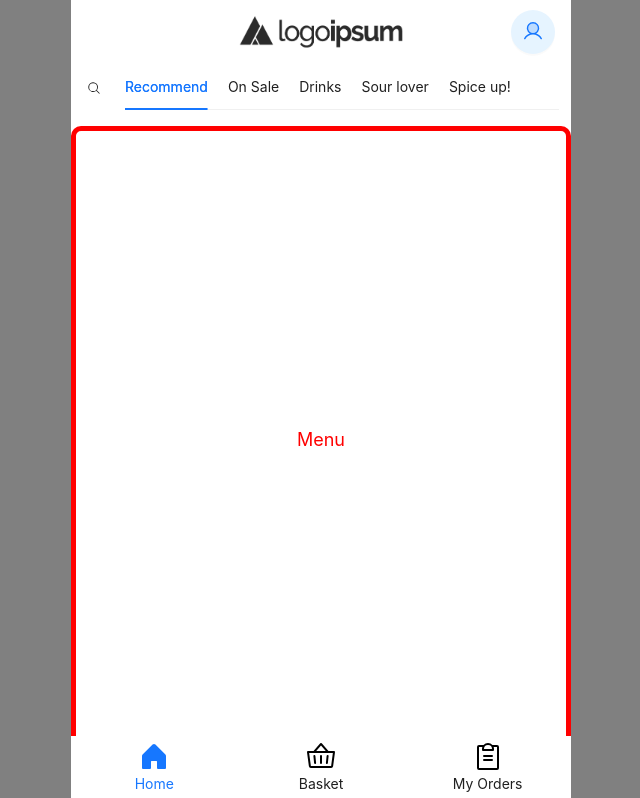
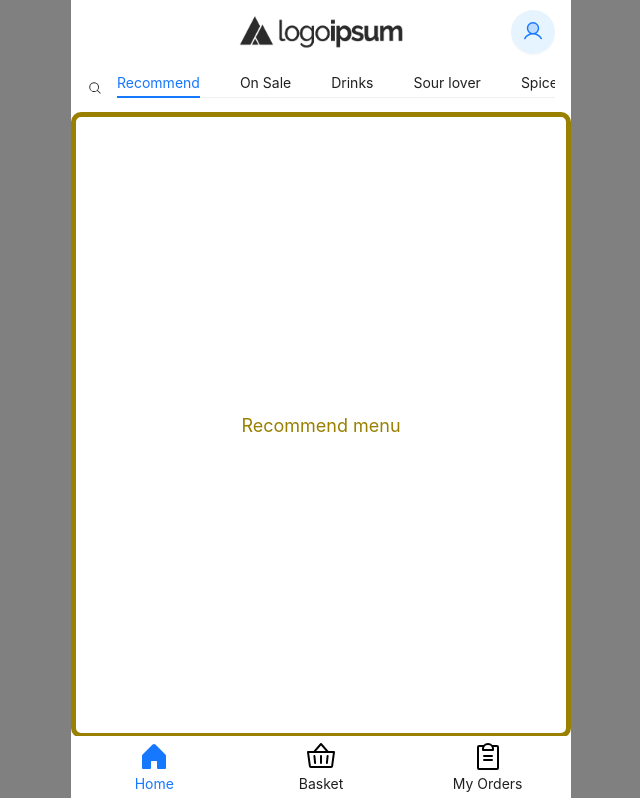
Before and after one commit to meeorder/meeorder-frontend, a Next.js app: page / in a window 1280 px wide. Shown: the top 798 px of the page, without its empty margins (319-959 px from the left). Built offline with nearby package versions, Linux system fonts and the light colour scheme.

Commit message:
Change CategoryNav (Tabs -> Anchor)

```diff
--- a/src/modules/menu/components/CategoryNav.tsx
+++ b/src/modules/menu/components/CategoryNav.tsx
@@ -1,42 +1,45 @@
+import { type Category } from "@/modules/mock/categories";
 import styled from "@emotion/styled";
 import { MagnifyingGlass } from "@phosphor-icons/react";
-import { Button, Tabs } from "antd";
-import { useEffect, useState } from "react";
+import { Anchor, Button, ConfigProvider } from "antd";
 
-const CategoryNav = () => {
-  const [activeTab, setActiveTab] = useState("Recommend");
+type CategoryNavProps = {
+  categories: Category[];
+};
 
-  useEffect(() => {
-    console.log(activeTab);
-  }, [activeTab]);
-
-  const category = [
-    { name: "Recommend" },
-    { name: "On Sale" },
-    { name: "Drinks" },
-    { name: "Sour lover" },
-    { name: "Spice up!" },
-  ];
-
+const CategoryNav: React.FC<CategoryNavProps> = ({ categories }) => {
   return (
     <CategoryNavContainer>
       <StyledButton
         shape="circle"
         icon={<MagnifyingGlass width={14} height={14} />}
       />
-      <TabsContainer>
-        <StyledTabs
-          onTabClick={(key) => setActiveTab(key)}
-          tabBarGutter={20}
-          tabPosition="top"
-          items={category.map((data) => {
-            return {
-              label: data.name,
-              key: data.name,
-            };
-          })}
-        />
-      </TabsContainer>
+
+      <AnchorContainer>
+        <ConfigProvider
+          theme={{
+            components: {
+              Anchor: {
+                linkPaddingInlineStart: 40,
+              },
+            },
+          }}
+        >
+          <StyledAnchor
+            direction="horizontal"
+            replace={true}
+            offsetTop={64}
+            targetOffset={64 + 48}
+            items={categories.map((data) => {
+              return {
+                title: data.name,
+                key: data.key,
+                href: `#${data.key}`,
+              };
+            })}
+          />
+        </ConfigProvider>
+      </AnchorContainer>
     </CategoryNavContainer>
   );
 };
@@ -44,29 +47,28 @@ const CategoryNav = () => {
 export default CategoryNav;
 
 const CategoryNavContainer = styled.nav`
+  height: 48px;
   position: sticky;
   top: 64px;
   z-index: 1;
   background-color: white;
-  display: flex;
-  justify-content: flex-start;
 `;
 
 const StyledButton = styled(Button)`
   position: absolute;
   height: 32px;
   width: 32px;
-  margin: 8px 7px 8px 7px;
+  margin: 8px;
+  margin-right: 0;
   border: none;
   box-shadow: none;
 `;
 
-const TabsContainer = styled.div`
+const AnchorContainer = styled.div`
   position: relative;
   width: calc(100% - 46px);
-  top: 0px;
+  margin-block: auto;
   left: 46px;
-
   overflow: hidden;
   overflow-x: auto;
   -ms-overflow-style: none;
@@ -76,12 +78,8 @@ const TabsContainer = styled.div`
   }
 `;
 
-const StyledTabs = styled(Tabs)`
-  .ant-tabs-nav-more,
-  .ant-tabs-nav-operations {
-    visibility: hidden;
-    display: none;
-  }
-  margin-left: 8px;
-  margin-right: 12px;
+const StyledAnchor = styled(Anchor)`
+  position: relative;
+  margin-right: 16px;
+  margin-block: auto;
 `;
--- /dev/null
+++ b/src/modules/mock/categories.ts
@@ -0,0 +1,13 @@
+export type Category = {
+  name: string;
+  key: string;
+};
+
+export const categories: Category[] = [
+  { name: "Recommend", key: "recommend" },
+  { name: "On Sale", key: "on-sale" },
+  { name: "Drinks", key: "drinks" },
+  { name: "Sour lover", key: "sour-lover" },
+  { name: "Spice up!", key: "spice-up" },
+  { name: "Sweet", key: "sweet-tooth" },
+];
--- a/src/modules/mock/components/WireFrame.tsx
+++ b/src/modules/mock/components/WireFrame.tsx
@@ -6,6 +6,8 @@ type WireFrameProps = {
   cardColor?: React.CSSProperties["color"];
   width?: React.CSSProperties["width"];
   height?: React.CSSProperties["height"];
+  id?: string;
+  style?: React.CSSProperties;
 };
 
 const WireFrame: React.FC<WireFrameProps> = ({
@@ -13,9 +15,17 @@ const WireFrame: React.FC<WireFrameProps> = ({
   cardColor = "#ff92dc",
   width,
   height,
+  id,
+  style,
 }) => {
   return (
-    <StyledCard cardColor={cardColor} height={height} width={width}>
+    <StyledCard
+      cardColor={cardColor}
+      height={height}
+      width={width}
+      id={id}
+      style={style}
+    >
       {contentNode}
     </StyledCard>
   );
--- a/src/pages/index.tsx
+++ b/src/pages/index.tsx
@@ -1,6 +1,7 @@
 import { pages } from "@/modules/config/pageConfig";
 import AppLayout from "@/modules/layout/AppLayout";
 import CategoryNav from "@/modules/menu/components/CategoryNav";
+import { categories } from "@/modules/mock/categories";
 import WireFrame from "@/modules/mock/components/WireFrame";
 import Head from "next/head";
 
@@ -13,17 +14,21 @@ export default function Home() {
         <link rel="icon" href="/favicon.ico" />
       </Head>
       <AppLayout layoutType="user" currentPageId={pages.home.id}>
-        <CategoryNav />
-        <WireFrame
-          contentNode="Menu"
-          cardColor="red"
-          height={"calc(100vh - 110px - 64px)"}
-        />
-        <WireFrame
-          contentNode="Menu"
-          cardColor="red"
-          height={"calc(100vh - 110px - 64px)"}
-        />
+        <CategoryNav categories={categories} />
+        {categories.map((category, idx) => {
+          return (
+            <WireFrame
+              style={{
+                scrollMarginTop: "112px",
+              }}
+              id={category.key}
+              key={category.key}
+              contentNode={category.name + " menu"}
+              cardColor={`hsl(${idx * 50 + 50}, 100%, 30%)`}
+              height={"calc(100vh - 110px - 64px)"}
+            />
+          );
+        })}
       </AppLayout>
     </>
   );
```
